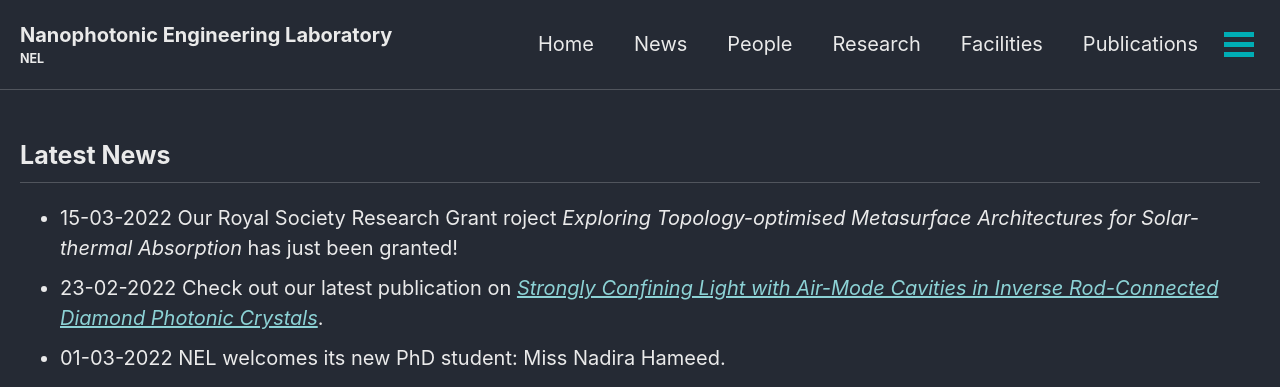
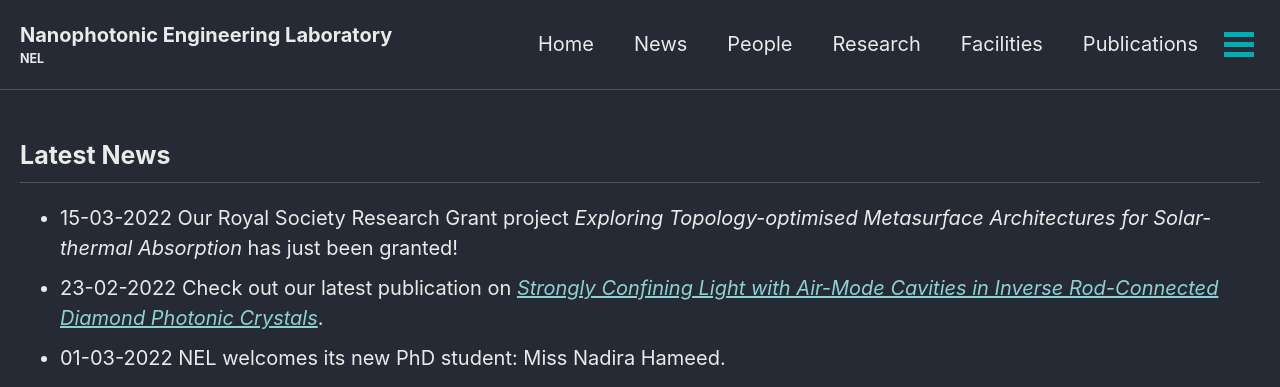
Before and after one commit to qubits/nanophotonicenglab.github.io, a Jekyll site: the page built from _pages/news.md, in a window 1280 px wide. Shown: the top 387 px of the page. Built offline with Jekyll 4.4.1, drawn with Linux system fonts in a browser that asks for light colours; cached includes are drawn as plain includes.

Commit message:
Update news.md

```diff
--- a/_pages/news.md
+++ b/_pages/news.md
@@ -7,7 +7,7 @@ author_profile: true
 #comments: true
 ---
 ## Latest News
-* 15-03-2022 Our Royal Society Research Grant roject *Exploring Topology-optimised Metasurface Architectures for Solar-thermal Absorption* has just been granted!
+* 15-03-2022 Our Royal Society Research Grant project *Exploring Topology-optimised Metasurface Architectures for Solar-thermal Absorption* has just been granted!
 * 23-02-2022 Check out our latest publication on [*Strongly Confining Light with Air-Mode Cavities in Inverse Rod-Connected Diamond Photonic Crystals*](https://doi.org/10.3390/cryst12030303).
 * 01-03-2022 NEL welcomes its new PhD student:  Miss Nadira Hameed.
 * 22-09-2021 NEL has a fully funded PhD position available to study [*Artificially Nano-structured Materials for Three-dimensional Electrodes and Catalysts*](https://www.findaphd.com/phds/project/design-of-artificially-nano-structured-materials-for-three-dimensional-electrodes-and-catalysts-advert-reference-fac21-ee-mpee-hodaniel/?p133766).
```
